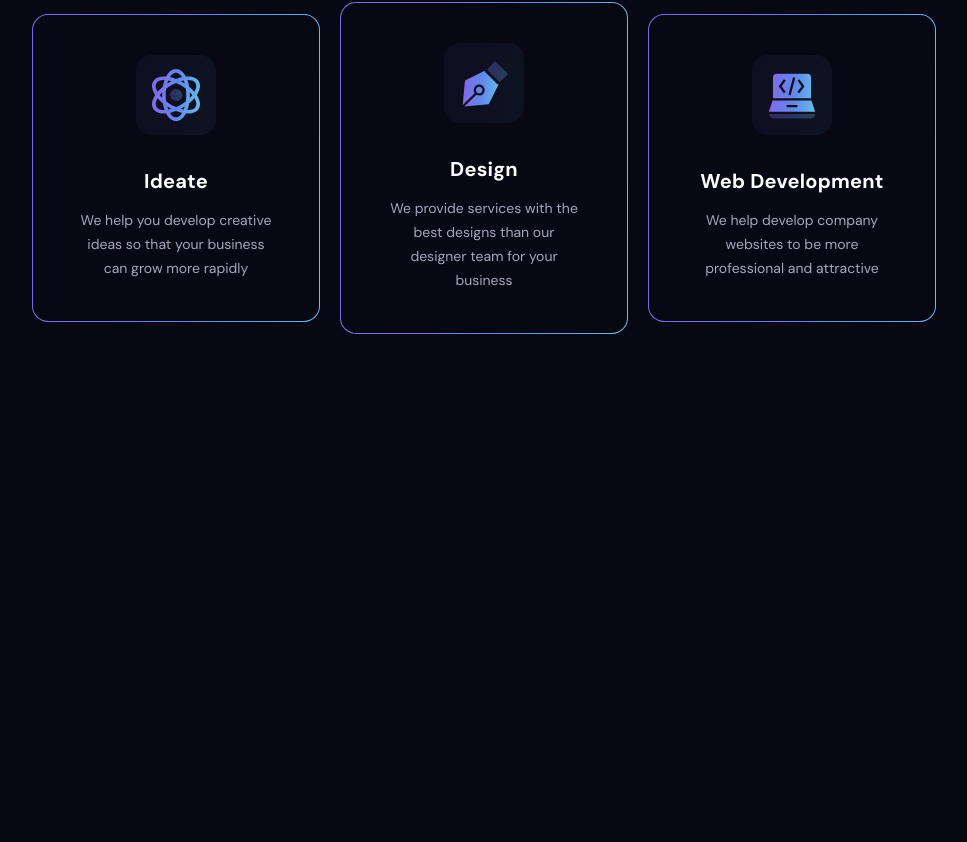
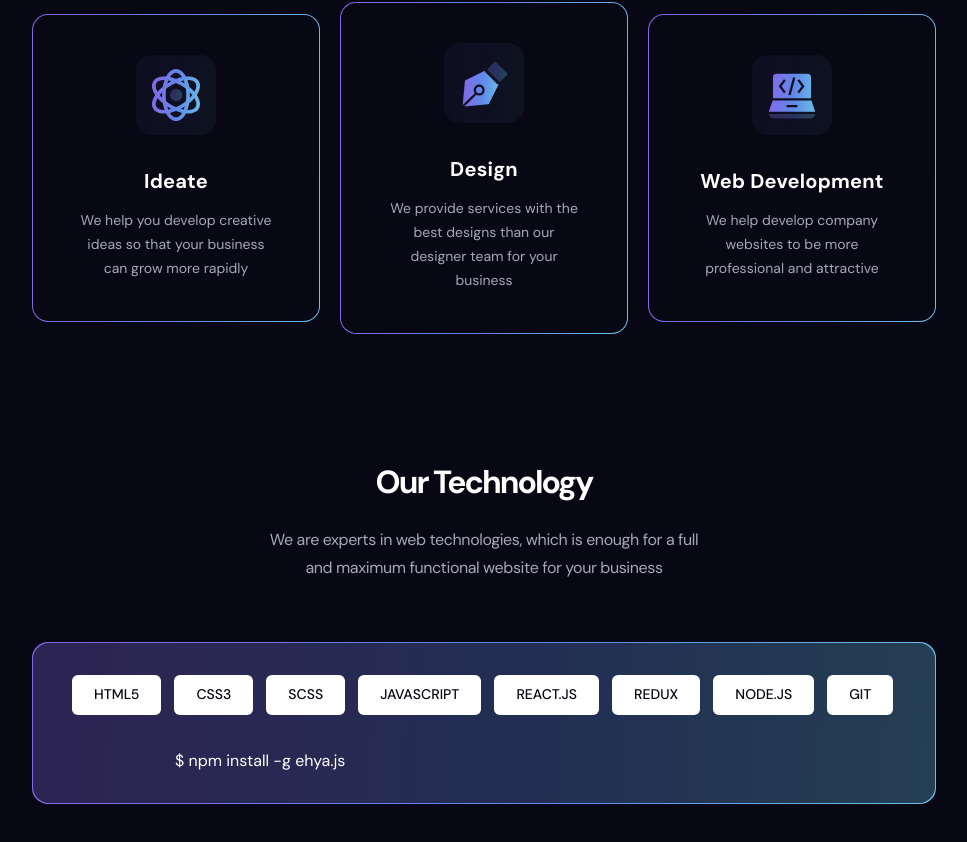
Before and after one commit to SerhiiOnyshchenko/web-technology, a React (Create React App) app: page / in a window 1280 px wide. Shown: the part 306-1148 px from the top of the page, without its empty margins (156-1123 px from the left). Before the commit the page ends 800 px from the top, so only its background shows below. Built offline with nearby package versions, Linux system fonts and the light colour scheme.

Commit message:
Technology well done, and little style a scrollbar

```diff
--- a/src/components/App.jsx
+++ b/src/components/App.jsx
@@ -1,5 +1,6 @@
 import Header from './Header/Header';
 import OurServices from './OurServices/OurServices';
+import Technology from './Technology/Technology';
 
 export const App = () => {
   return (
@@ -7,7 +8,7 @@ export const App = () => {
       <Header />
       {/* <Hero /> */}
       <OurServices />
-      {/* <Technology /> */}
+      <Technology />
       {/* <Prices /> */}
       {/* <Portfolio /> */}
       {/* <Reviews /> */}
--- a/src/components/OurServices/OurServices.jsx
+++ b/src/components/OurServices/OurServices.jsx
@@ -6,7 +6,7 @@ import s from './index.module.css';
 
 export default function OurServices() {
   return (
-    <section className={s.OurServices}>
+    <section id="Services" className={s.OurServices}>
       <Container>
         <div className={s.Container}>
           <h2 className={s.Title}>Our Services</h2>
--- /dev/null
+++ b/src/components/Technology/Technology.jsx
@@ -0,0 +1,31 @@
+import Container from 'components/Container/Container';
+import s from './index.module.css';
+
+export default function Technology() {
+  return (
+    <section className={s.Technology}>
+      <Container>
+        <div className={s.Container}>
+          <h2 className={s.Title}>Our Technology</h2>
+          <p className={s.PreTitle}>
+            We are experts in web technologies, which is enough for a full and
+            maximum functional website for your business
+          </p>
+          <div className={s.Wrapper}>
+            <ul className={s.List}>
+              <li className={s.Item}>html5</li>
+              <li className={s.Item}>css3</li>
+              <li className={s.Item}>scss</li>
+              <li className={s.Item}>javascript</li>
+              <li className={s.Item}>react.js</li>
+              <li className={s.Item}>redux</li>
+              <li className={s.Item}>node.js</li>
+              <li className={s.Item}>git</li>
+            </ul>
+            <div className={s.Code}>$ npm install -g ehya.js</div>
+          </div>
+        </div>
+      </Container>
+    </section>
+  );
+}
--- /dev/null
+++ b/src/components/Technology/index.module.css
@@ -0,0 +1,127 @@
+.Technology {
+	margin-bottom: 120px;
+}
+.Container {
+	display: flex;
+	flex-direction: column;
+	justify-content: center;
+	align-items: center;
+}
+.Title {
+	font-weight: 700;
+	font-size: 32px;
+	line-height: 1.75;
+	letter-spacing: -2px;
+	margin-bottom: 16px;
+}
+.PreTitle {
+	width: 343px;
+	text-align: center;
+
+	font-size: 16px;
+	line-height: 1.75;
+	letter-spacing: -0.4px;
+	color: var(--grey);
+	margin-bottom: 60px;
+}
+.Wrapper {
+	position: relative;
+	padding: 28px 26px;
+	width: 100%;
+	border-radius: 16px;
+	background: linear-gradient(
+		94deg,
+		rgba(130, 105, 231, 0.3) 5.99%,
+		rgba(96, 137, 233, 0.3) 55.44%,
+		rgba(104, 192, 232, 0.3) 100%
+	);
+	background-clip: padding-box;
+	color: var(--white);
+	border: 1px solid transparent;
+}
+.Wrapper::after {
+	content: "";
+	position: absolute;
+	top: 0;
+	right: 0;
+	bottom: 0;
+	left: 0;
+	z-index: -1;
+	border-radius: inherit;
+	background: var(--bg);
+}
+.Wrapper:before {
+	content: "";
+	position: absolute;
+	top: 0;
+	right: 0;
+	bottom: 0;
+	left: 0;
+	z-index: -2;
+	margin: -1px;
+	border-radius: inherit;
+	background: var(--gradient);
+}
+.List {
+	width: 100%;
+	display: flex;
+	flex-wrap: wrap;
+	gap: 16px;
+	margin-bottom: 0;
+}
+.Item {
+	padding: 8px 22px;
+	font-weight: 500;
+	font-size: 14px;
+	line-height: 1.71;
+	text-transform: uppercase;
+	color: var(--bg);
+	background: var(--white);
+	border-radius: 6px;
+}
+.Code {
+	display: none;
+	font-weight: 400;
+	font-size: 16px;
+	line-height: 1.25;
+	margin-left: 103px;
+}
+@media screen and (min-width: 1024px) {
+	.PreTitle {
+		width: 442px;
+	}
+	.Wrapper {
+		padding: 32px 39px;
+		max-width: 904px;
+	}
+	.List {
+		flex-wrap: nowrap;
+		gap: 13px;
+		margin-bottom: 36px;
+	}
+	.Code {
+		display: block;
+	}
+}
+@media screen and (min-width: 1440px) {
+	.Technology {
+		margin-bottom: 150px;
+	}
+	.PreTitle {
+		width: 544px;
+		font-size: 18px;
+		line-height: 1.56;
+	}
+	.Wrapper {
+		max-width: 1110px;
+	}
+	.List {
+		justify-content: center;
+		gap: 18px;
+		margin-bottom: 38px;
+	}
+	.Item {
+		font-size: 18px;
+		line-height: 1.33;
+	}
+}
--- a/src/index.css
+++ b/src/index.css
@@ -33,6 +33,7 @@ aside {
 html {
 	width: 100vw;
 	overflow-x: hidden;
+	scroll-behavior: smooth;
 }
 
 body {
@@ -104,7 +105,27 @@ body {
 code {
 	font-family: source-code-pro, Menlo, Monaco, Consolas, "Courier New", monospace;
 }
+/* width */
+::-webkit-scrollbar {
+	width: 10px;
+}
 
+/* Track */
+::-webkit-scrollbar-track {
+	background: var(--bg);
+	border-radius: 5px;
+}
+
+/* Handle */
+::-webkit-scrollbar-thumb {
+	background: var(--gradient);
+	border-radius: 5px;
+}
+
+/* Handle on hover */
+/* ::-webkit-scrollbar-thumb:hover {
+  background: #555;
+} */
 :root {
 	--gradient: linear-gradient(94deg, #8269e7 5.99%, #6089e9 55.44%, #68c0e8 100%);
 	--bg: #080814;
```
